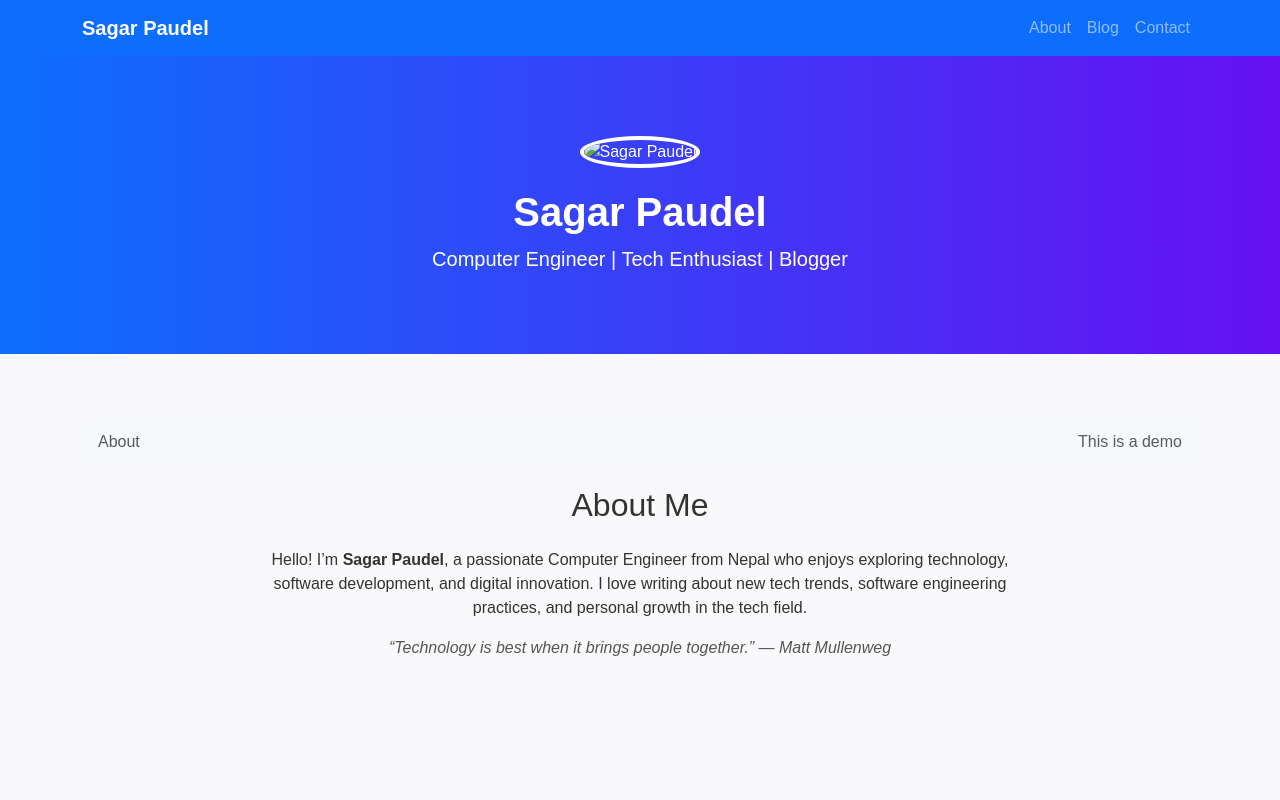
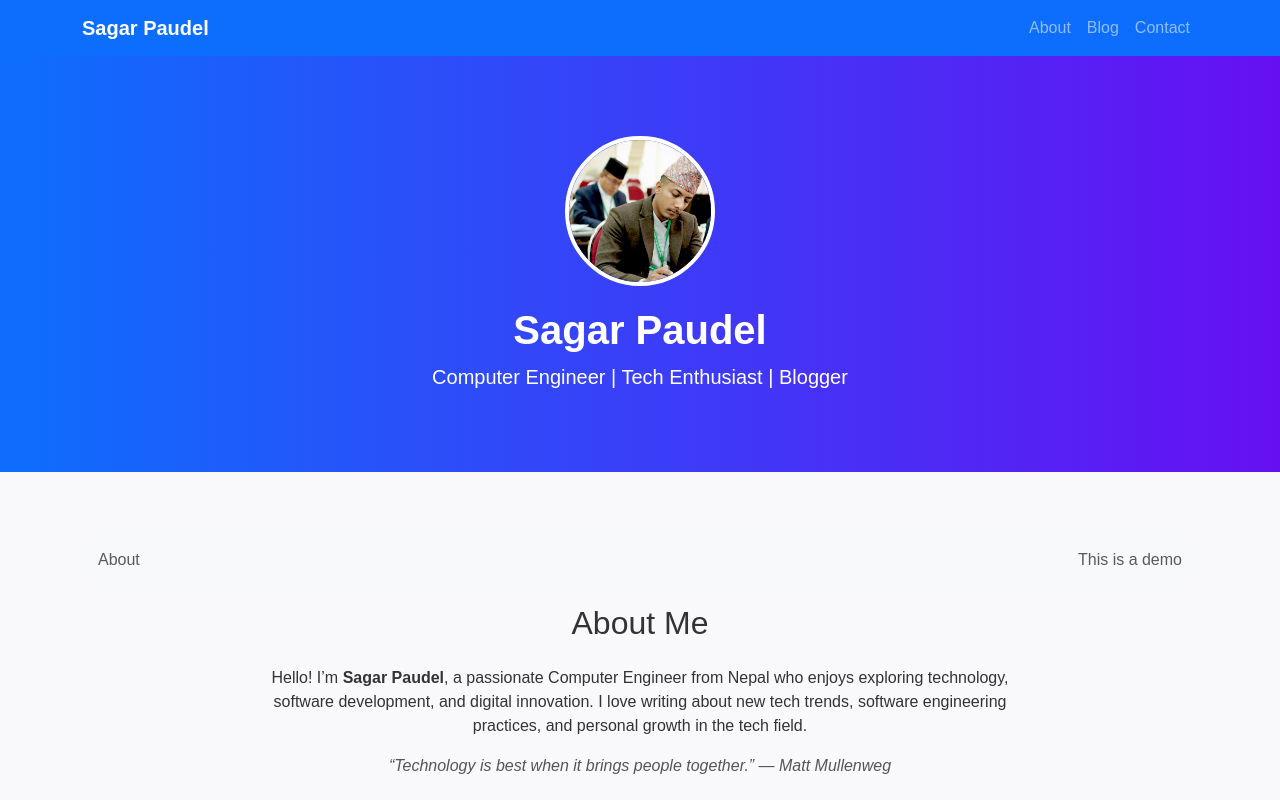
Before and after one commit to Gharmi/TestWebsite, a plain HTML site: page index.html in a window 1280 px wide. Shown: the top 800 px of the page. Drawn offline with nearby package versions, Linux system fonts and the light colour scheme.

Commit message:
Update profile image in index.html

```diff
--- a/index.html
+++ b/index.html
@@ -94,7 +94,7 @@
 
   <!-- Header -->
   <header>
-    <img src="profile.jpg" alt="Sagar Paudel">
+    <img src="viber_image_2025-11-09_18-32-33-006.jpg" alt="Sagar Paudel">
     <h1 class="fw-bold">Sagar Paudel</h1>
     <p class="lead mb-0">Computer Engineer | Tech Enthusiast | Blogger</p>
   </header>
```
